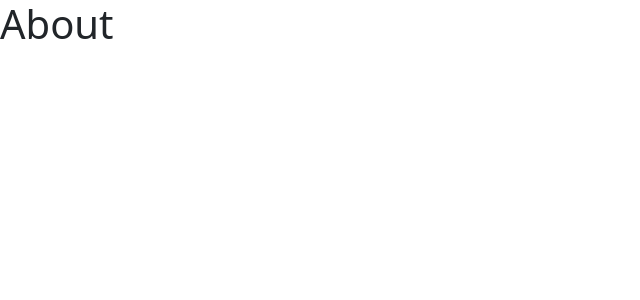
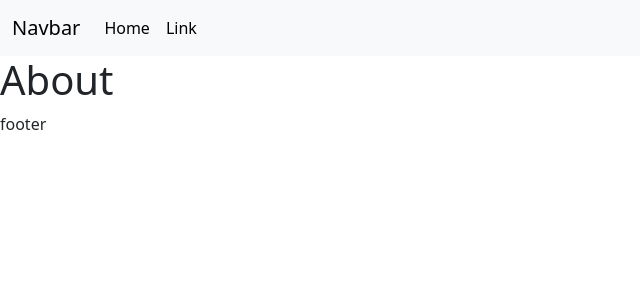
Before and after one commit to FrancescaRomagnoli/react-router, a React (Vite) app: page /about in a window 1280 px wide. Shown: the top 300 px of the page, without its empty margins (0-640 px from the left). Built offline with nearby package versions, Linux system fonts and the light colour scheme.

Commit message:
add navbar

```diff
--- a/src/App.jsx
+++ b/src/App.jsx
@@ -1,5 +1,8 @@
 import { useState } from "react";
 import { BrowserRouter, Routes, Route } from "react-router-dom";
+
+// layout import
+import DefaultLayout from "./layouts/DefaultLayout";
 
 // pages import
 import HomePage from "./pages/HomePage";
@@ -13,9 +16,11 @@
     <>
       <BrowserRouter>
         <Routes>
-          <Route index Component={HomePage} />
-          <Route path="/about" Component={AboutPage} />
-          <Route path="/posts" Component={PostsPage} />
+          <Route Component={DefaultLayout}>
+            <Route index Component={HomePage} />
+            <Route path="/about" Component={AboutPage} />
+            <Route path="/posts" Component={PostsPage} />
+          </Route>
         </Routes>
       </BrowserRouter>
     </>
--- /dev/null
+++ b/src/components/navbar.jsx
@@ -0,0 +1,42 @@
+import { NavLink } from "react-router-dom";
+
+NavLink;
+
+export default function Navbar() {
+  return (
+    <>
+      <nav className="navbar navbar-expand-lg bg-body-tertiary">
+        <div className="container-fluid">
+          <NavLink className="navbar-brand" href="#">
+            Navbar
+          </NavLink>
+          <button
+            className="navbar-toggler"
+            type="button"
+            data-bs-toggle="collapse"
+            data-bs-target="#navbarSupportedContent"
+            aria-controls="navbarSupportedContent"
+            aria-expanded="false"
+            aria-label="Toggle navigation"
+          >
+            <span className="navbar-toggler-icon"></span>
+          </button>
+          <div className="collapse navbar-collapse" id="navbarSupportedContent">
+            <ul className="navbar-nav me-auto mb-2 mb-lg-0">
+              <li className="nav-item">
+                <NavLink className="nav-link" aria-current="page" href="#">
+                  Home
+                </NavLink>
+              </li>
+              <li className="nav-item">
+                <NavLink className="nav-link" href="#">
+                  Link
+                </NavLink>
+              </li>
+            </ul>
+          </div>
+        </div>
+      </nav>
+    </>
+  );
+}
--- /dev/null
+++ b/src/layouts/DefaultLayout.jsx
@@ -0,0 +1,16 @@
+import { Outlet } from "react-router-dom";
+import Navbar from "../components/navbar";
+
+export default function DefaultLayout() {
+  return (
+    <>
+      <header>
+        <Navbar />
+      </header>
+      <main>
+        <Outlet />
+      </main>
+      <footer>footer</footer>
+    </>
+  );
+}
```
